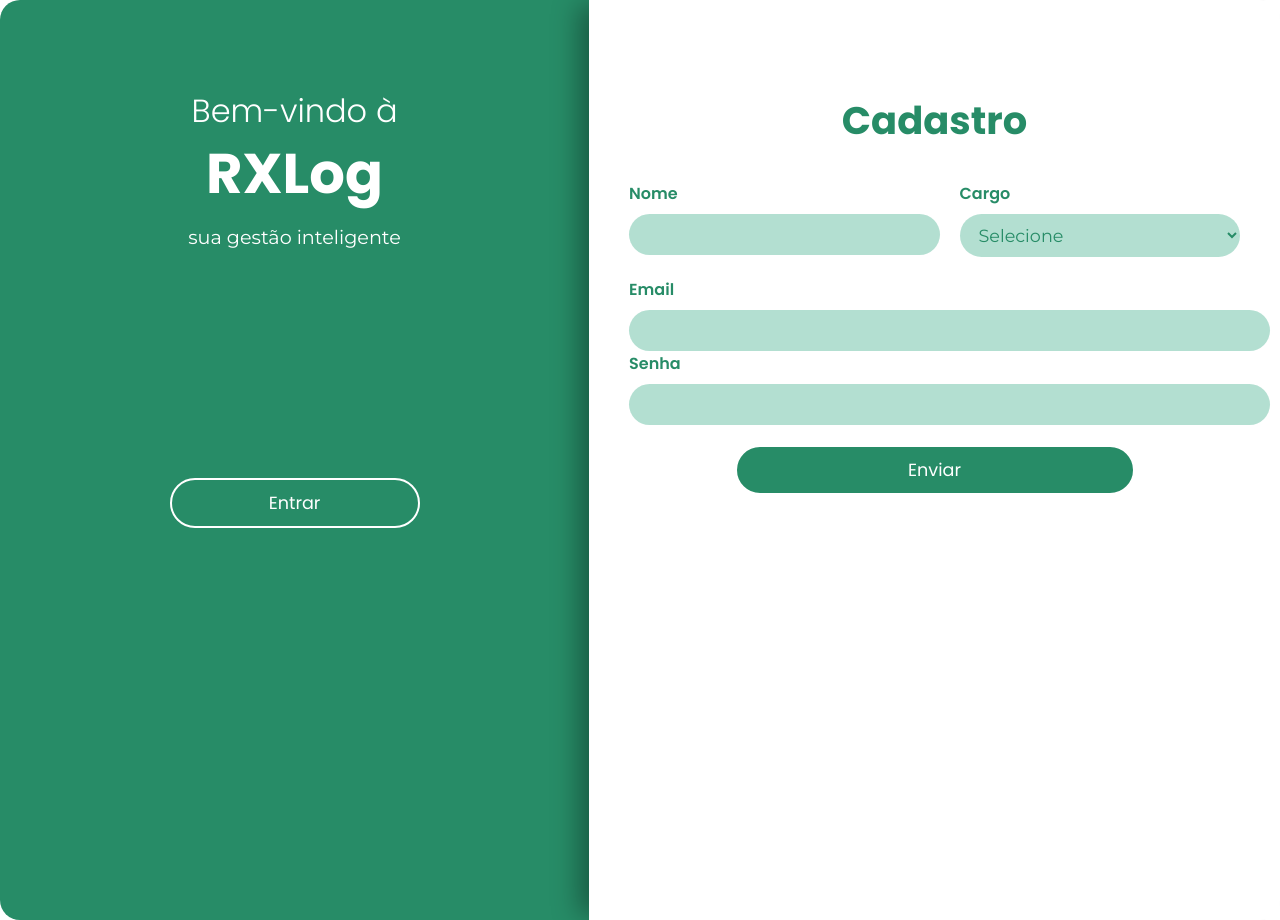
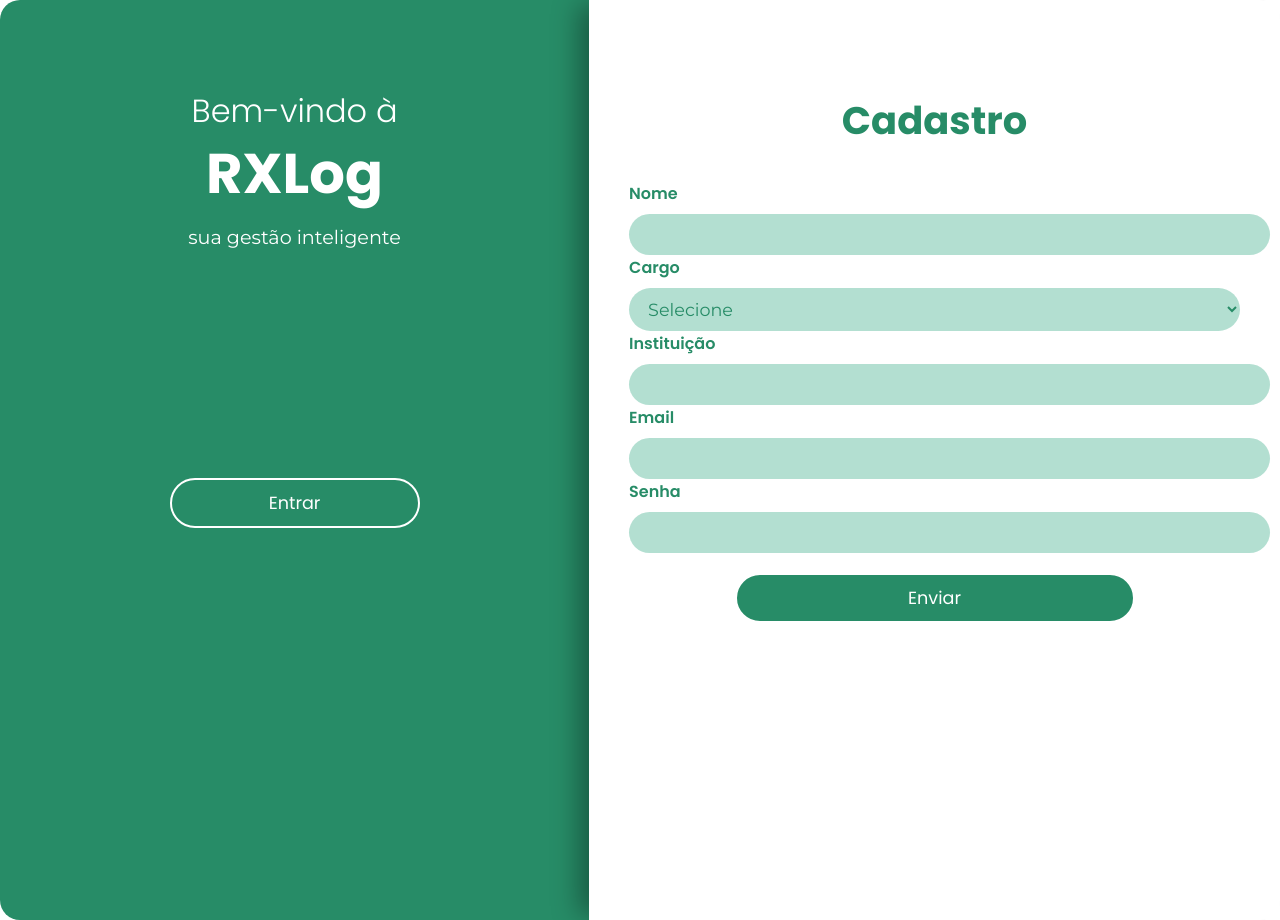
Before and after one commit to lmaurici0/RXLog, a React (Vite) app in the folder frontend/RXLog/: page / in a window 1280 px wide. Both pictures are taken after a click on the button "Cadastrar". Built offline with nearby package versions, Linux system fonts and the light colour scheme.

Commit message:
chore: change toast error color

```diff
--- a/frontend/RXLog/src/pages/AuthPage/AuthPage.jsx
+++ b/frontend/RXLog/src/pages/AuthPage/AuthPage.jsx
@@ -10,20 +10,25 @@ import * as yup from "yup";
 import { ToastContainer, toast } from "react-toastify";
 import "react-toastify/dist/ReactToastify.css";
 
+// Schema de validação
 const schemaLogin = yup.object().shape({
   email: yup.string().email("Email inválido").required("Email obrigatório"),
   senha: yup.string().required("Senha obrigatória"),
 });
+
 const schemaCadastro = yup.object().shape({
   nome: yup.string().required("Nome obrigatório"),
   cargo: yup.string().required("Cargo obrigatório"),
+  instituicao: yup
+    .string()
+    .required("Instituição obrigatória")
+    .min(3, "Instituição deve ter ao menos 3 caracteres"),
   email: yup.string().email("Email inválido").required("Email obrigatório"),
   senha: yup
     .string()
     .min(4, "Senha mínima de 4 caracteres")
     .required("Senha obrigatória"),
 });
-
 
 function AuthPage() {
   const [isLogin, setIsLogin] = useState(true);
@@ -81,6 +86,7 @@ function AuthPage() {
           emailUsuario: data.email,
           senhaUsuario: data.senha,
           cargoUsuario: data.cargo,
+          instituicaoUsuario: data.instituicao,
         });
         toast.success("Cadastro realizado com sucesso!", {
           style: {
@@ -134,7 +140,7 @@ function AuthPage() {
           <h2>{isLogin ? "Login" : "Cadastro"}</h2>
           <form onSubmit={handleSubmit(onSubmit)}>
             {!isLogin && (
-              <div className={styles.formGroupRow}>
+              <div className={styles.formGroupColumn}>
                 <div className={styles.formGroup}>
                   <label>Nome</label>
                   <input className={styles.inputField} {...register("nome")} />
@@ -142,6 +148,7 @@ function AuthPage() {
                     <p className={styles.errorMsg}>{errors.nome.message}</p>
                   )}
                 </div>
+
                 <div className={styles.formGroup}>
                   <label>Cargo</label>
                   <select className={styles.inputField} {...register("cargo")}>
@@ -152,6 +159,17 @@ function AuthPage() {
                   </select>
                   {errors.cargo && (
                     <p className={styles.errorMsg}>{errors.cargo.message}</p>
+                  )}
+                </div>
+
+                <div className={styles.formGroup}>
+                  <label>Instituição</label>
+                  <input
+                    className={styles.inputField}
+                    {...register("instituicao")}
+                  />
+                  {errors.instituicao && (
+                    <p className={styles.errorMsg}>{errors.instituicao.message}</p>
                   )}
                 </div>
               </div>
```
